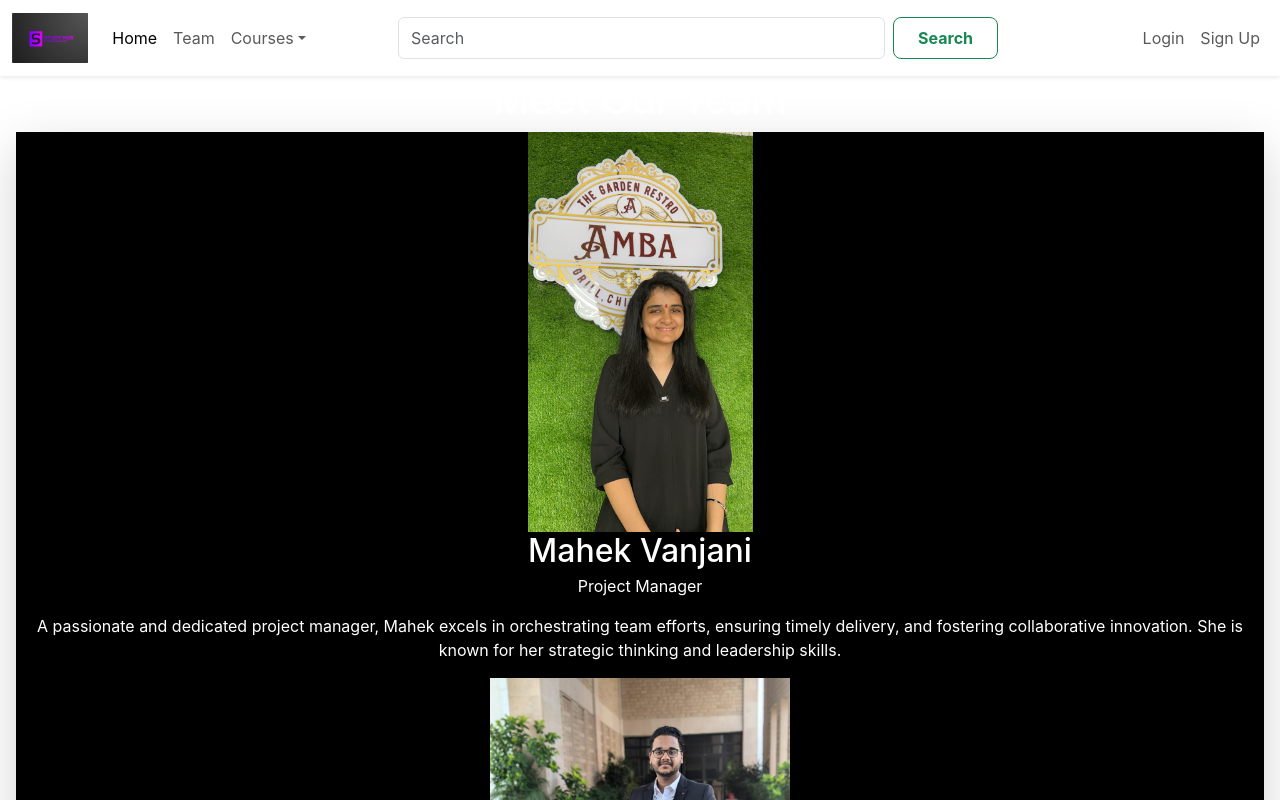
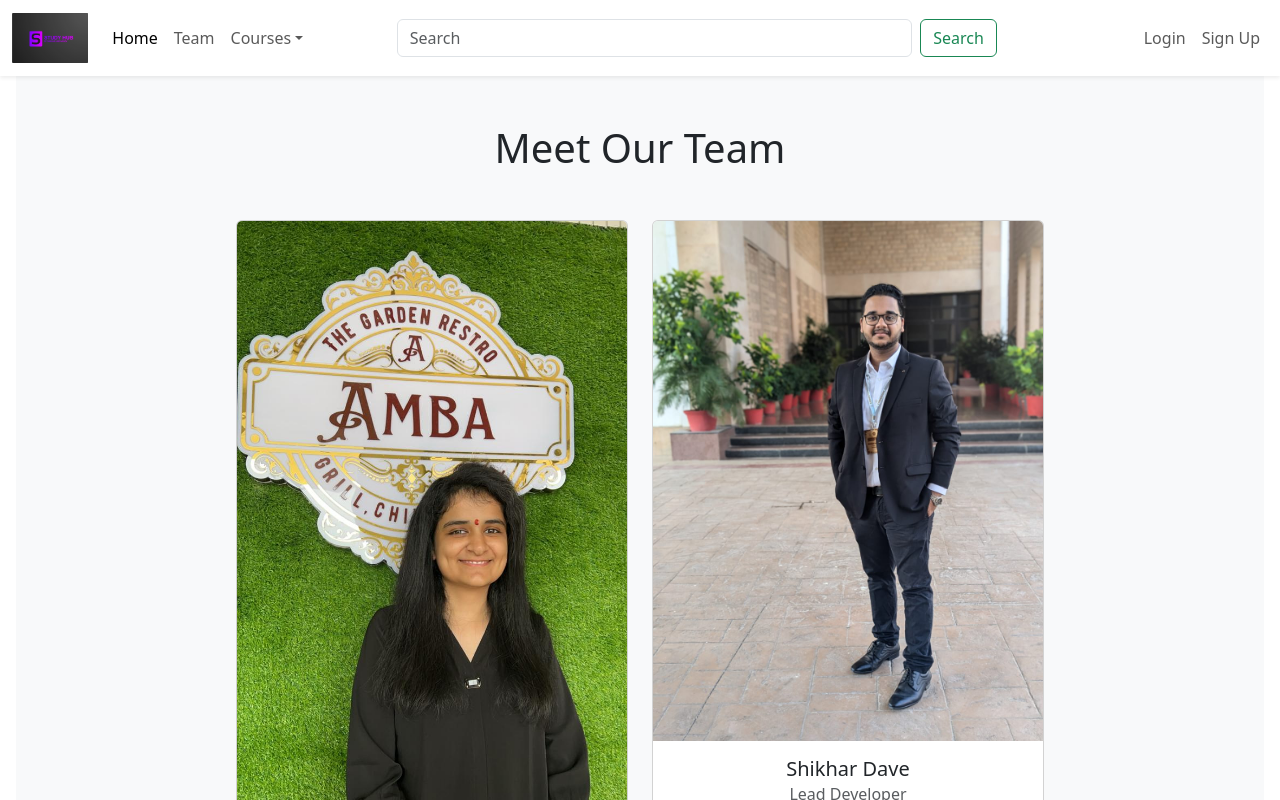
Before and after one commit to shikhar5647/StudyHub, a React (Create React App) app in the folder frontend/: page /team in a window 1280 px wide. Shown: the top 800 px of the page. Built offline with nearby package versions, Linux system fonts and the light colour scheme.

Commit message:
latest_team_page

```diff
--- a/frontend/src/components/Team.js
+++ b/frontend/src/components/Team.js
@@ -1,5 +1,5 @@
 import React from 'react';
-import '../App.css'; // Ensure Tailwind CSS is imported in App.css
+import 'bootstrap/dist/css/bootstrap.min.css';
 
 const Team = () => {
   const teamMembers = [
@@ -20,31 +20,21 @@ const Team = () => {
   ];
 
   return (
-    <div className="bg-gradient-to-b from-indigo-900 to-indigo-600 py-12 px-6 min-h-screen text-white">
-      <h1 className="text-4xl font-bold text-center mb-10">Meet Our Team</h1>
-      <div className="max-w-6xl mx-auto">
-        <div className="flex flex-wrap justify-center gap-8">
-          {teamMembers.map((member, index) => (
-            <div
-              key={index}
-              className="bg-black text-black-900 rounded-xl shadow-lg overflow-hidden w-80 flex flex-col transform hover:scale-105 transition duration-300"
-            >
-              <div className="h-80 w-full overflow-hidden">
-                <img
-                  src={member.image}
-                  alt={member.name}
-                  className="w-full h-full object-cover"
-                  style={{ maxWidth: '400px', maxHeight: '400px' }}
-                />
-              </div>
-              <div className="p-6 flex-grow">
-                <h2 className="text-2xl font-bold mb-1">{member.name}</h2>
-                <p className="text-indigo-600 font-medium mb-3">{member.role}</p>
-                <p className="text-sm leading-relaxed">{member.description}</p>
+    <div className="container-fluid bg-light py-5">
+      <h1 className="text-center mb-5">Meet Our Team</h1>
+      <div className="row justify-content-center">
+        {teamMembers.map((member, index) => (
+          <div className="col-md-4 col-sm-6 mb-4 d-flex justify-content-center" key={index}>
+            <div className="card w-100" style={{ width: '60rem' }}>
+              <img src={member.image} className="card-img-top" alt={member.name} />
+              <div className="card-body">
+                <h5 className="card-title">{member.name}</h5>
+                <h6 className="card-subtitle mb-2 text-muted">{member.role}</h6>
+                <p className="card-text">{member.description}</p>
               </div>
             </div>
-          ))}
-        </div>
+          </div>
+        ))}
       </div>
     </div>
   );
```
